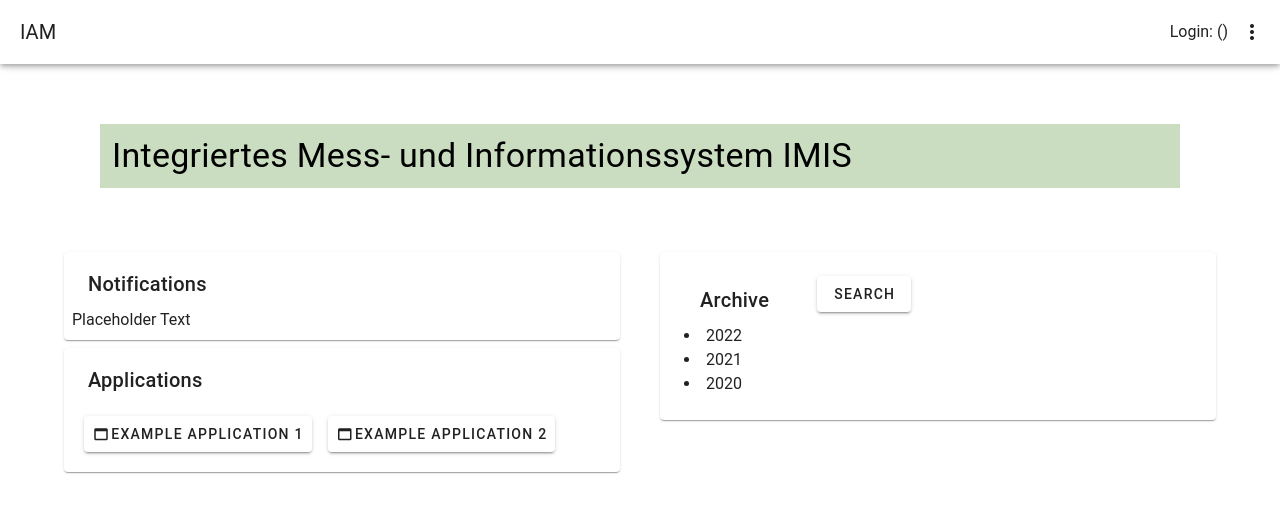
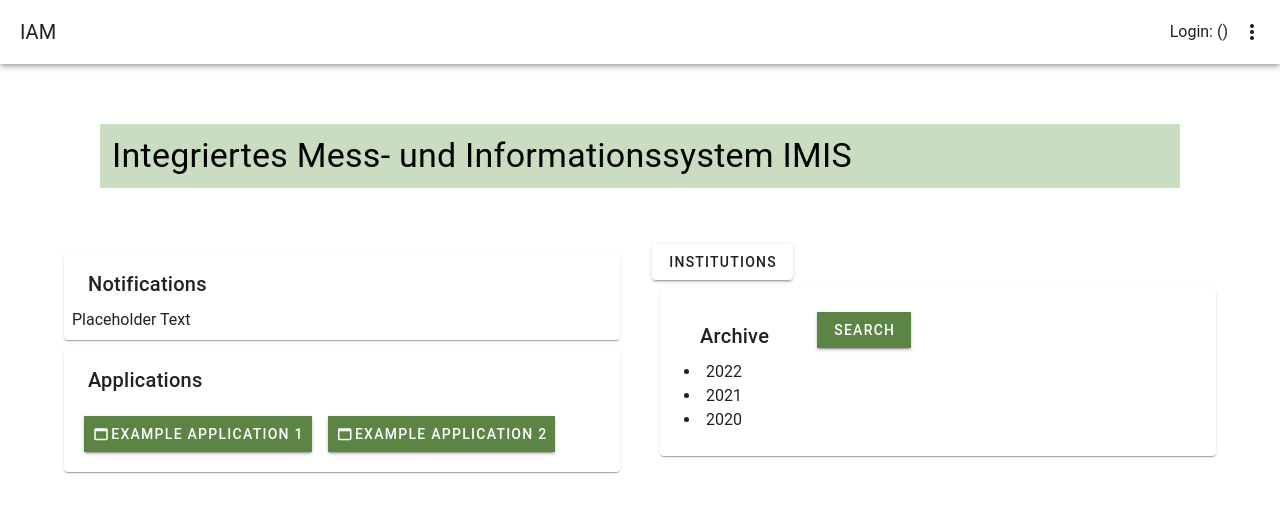
Before and after one commit to OpenBfS/imis-iam, a Vue app in the folder client/: page /#/ in a window 1280 px wide. Shown: the top 512 px of the page. Built offline with nearby package versions, Linux system fonts and the light colour scheme; no server answers.

Commit message:
Add Institution views to Client
* Adds a list view to display all available institutions
* Adds a detail view to display and edit a specific institution

```diff
--- a/client/package.json
+++ b/client/package.json
@@ -15,7 +15,7 @@
     "roboto-fontface": "*",
     "vue": "^3.2.13",
     "vue-router": "^4.0.3",
-    "vuetify": "^3.0.0-beta.0",
+    "vuetify": "^3.0.0-beta.2",
     "vuex": "^4.0.0",
     "webfontloader": "^1.0.0"
   },
--- a/client/src/components/ApplicationComponent.vue
+++ b/client/src/components/ApplicationComponent.vue
@@ -3,14 +3,17 @@
     <v-card-title>Applications</v-card-title>
     <v-container>
       <v-row>
-        <v-btn @click="openInTab(urls.exampleapp1)" class="ma-2 pa-2">
-          <v-icon>mdi-application</v-icon>
-          Example Application 1
-        </v-btn>
-        <v-btn @click="openInTab(urls.exampleapp2)" class="ma-2 pa-2">
-          <v-icon>mdi-application</v-icon>
-          Example Application 2
-        </v-btn>
+        <div v-for="app in applications" :key="app.url">
+          <v-btn
+            :rounded="0"
+            color="accent"
+            @click="openInTab(app.url)"
+            class="ma-2 pa-2"
+          >
+            <v-icon>{{ app.icon }}</v-icon>
+            {{ app.name }}
+          </v-btn>
+        </div>
       </v-row>
     </v-container>
   </v-card>
@@ -21,12 +24,20 @@ export default {
     const openInTab = (url) => {
       window.open(url, "_blank").focus();
     };
-    const urls = {
-      exampleapp1: "https://exampleapp1.test",
-      exampleapp2: "https://exampleapp2.test",
-    };
+    const applications = [
+      {
+        name: "Example Application 1",
+        icon: "mdi-application",
+        url: "https://exampleapp1.test",
+      },
+      {
+        name: "Example Application 2",
+        icon: "mdi-application",
+        url: "https://exampleapp2.test",
+      },
+    ];
     return {
-      urls,
+      applications,
       openInTab,
     };
   },
--- a/client/src/components/ArchiveComponent.vue
+++ b/client/src/components/ArchiveComponent.vue
@@ -9,7 +9,7 @@
           </li>
         </v-col>
         <v-col align="left" justify="left">
-          <v-btn>Search</v-btn>
+          <v-btn :rounded="0" color="accent">Search</v-btn>
         </v-col>
       </v-row>
     </v-container>
--- /dev/null
+++ b/client/src/components/InstitutionListComponent.vue
@@ -0,0 +1,112 @@
+<template>
+  <div class="ma-2 pa-2">Institutions</div>
+  <v-table class="ma-2 pa-2">
+    <thead>
+      <th class="text-left">ID</th>
+      <th class="text-left">Name</th>
+    </thead>
+    <tbody>
+      <tr v-for="item in items" :key="item.id">
+        <v-dialog
+          activator="parent"
+          scrollable
+          @update:modelValue="
+            (newValue) => dialogVisibilityChanged(item.id, newValue)
+          "
+        >
+          <v-card>
+            <v-card-title>
+              <span class="text-h5">TEST {{ item.id }}</span>
+            </v-card-title>
+            <v-card-text>
+              <v-container>
+                <v-row>
+                  <v-col>
+                    <v-text-field
+                      variant="plain"
+                      label="ID"
+                      readonly
+                      v-model="currentInstitution.id"
+                    ></v-text-field>
+                    <v-text-field
+                      variant="underlined"
+                      label="Name"
+                      v-model="currentInstitution.name"
+                    ></v-text-field>
+                  </v-col>
+                </v-row>
+              </v-container>
+            </v-card-text>
+            <v-card-actions>
+              <v-spacer></v-spacer>
+              <v-btn color="accent" @click="saveInstitution()"> Save </v-btn>
+            </v-card-actions>
+          </v-card>
+        </v-dialog>
+        <td>{{ item.id }}</td>
+        <td>{{ item.name }}</td>
+      </tr>
+    </tbody>
+  </v-table>
+</template>
+
+<script>
+import { computed, onMounted } from "vue";
+import institutionStore from "../store";
+export default {
+  setup() {
+    //Load store
+    onMounted(() => {
+      institutionStore.dispatch("institution/loadInstitutions");
+    });
+
+    //Table headers
+    const headers = computed(() => [
+      {
+        text: "ID",
+        align: "start",
+        sortable: "false",
+        value: "id",
+      },
+      {
+        text: "Name",
+        align: "start",
+        sortable: true,
+        value: "name",
+      },
+    ]);
+    //Computed items
+    const items = computed(() => {
+      return institutionStore.state.institution.institutions;
+    });
+
+    const currentInstitution = computed(() => {
+      return institutionStore.state.institution.institution;
+    });
+
+    //Functions
+    const dialogVisibilityChanged = (id, newValue) => {
+      if (newValue) {
+        institutionStore.dispatch("institution/loadInstitutionById", id);
+      }
+    };
+    const saveInstitution = () => {
+      const then = () => {
+        //Reload list items
+        institutionStore.dispatch("institution/loadInstitutions");
+      };
+      //Store edited institution
+      institutionStore.dispatch("institution/storeInstitution", then);
+    };
+
+    //Functions
+    return {
+      currentInstitution,
+      dialogVisibilityChanged,
+      headers,
+      items,
+      saveInstitution,
+    };
+  },
+};
+</script>
--- a/client/src/components/ProfileComponent.vue
+++ b/client/src/components/ProfileComponent.vue
@@ -1,14 +1,8 @@
 <template>
   <v-form ref="form" v-model="valid" lazy-validation>
     <v-container>
-      <v-col>
-        <v-text-field
-          v-model="userData.username"
-          label="Username"
-          variant="plain"
-          readonly
-        >
-        </v-text-field>
+      <v-col cols="6">
+        <div class="mb-4 text-h6">Username: {{ userData.username }}</div>
         <v-text-field
           v-model="userData.firstName"
           label="First name"
@@ -30,12 +24,10 @@
           :rules="emailRules"
           required
         ></v-text-field>
-        <v-container>
-          <v-row>
-            <v-btn @click="save" class="ma-2 pa-2">Save</v-btn>
-            <v-btn @click="reset" class="ma-2 pa-2">Reset</v-btn>
-          </v-row>
-        </v-container>
+        <v-row>
+          <v-btn @click="save" class="ma-2 pa-2">Save</v-btn>
+          <v-btn @click="reset" class="ma-2 pa-2">Reset</v-btn>
+        </v-row>
       </v-col>
     </v-container>
   </v-form>
--- a/client/src/router/index.js
+++ b/client/src/router/index.js
@@ -1,5 +1,6 @@
 import { createRouter, createWebHashHistory } from "vue-router";
 import HomeView from "../views/HomeView.vue";
+import InstitutionView from "../views/InstitutionView.vue";
 import ProfileView from "../views/ProfileView.vue";
 
 const routes = [
@@ -22,6 +23,11 @@ const routes = [
     name: "Profile",
     component: ProfileView,
   },
+  {
+    path: "/institutions",
+    name: "Institution",
+    component: InstitutionView,
+  },
 ];
 
 const router = createRouter({
--- a/client/src/store/index.js
+++ b/client/src/store/index.js
@@ -1,8 +1,10 @@
 import Vuex from "vuex";
 import { profile } from "./profile";
+import { institution } from "./institution";
 
 export default new Vuex.Store({
   modules: {
+    institution,
     profile,
   },
 });
--- /dev/null
+++ b/client/src/store/institution.js
@@ -0,0 +1,52 @@
+import { HTTP } from "../lib/http";
+export const institution = {
+  namespaced: true,
+  state: () => ({
+    //List of institutions
+    institutions: [],
+    //Institution currently edited
+    institution: {},
+  }),
+  mutations: {
+    setInstitutionList: (state, data) => {
+      state.institutions = data;
+    },
+    setInstitution: (state, data) => {
+      state.institution = data;
+    },
+  },
+  actions: {
+    /**
+     * Load all institutions
+     */
+    loadInstitutions({ commit }) {
+      HTTP.get("/institution").then((response) => {
+        if (response.status == 200) {
+          commit("setInstitutionList", response.data);
+        }
+      });
+    },
+    /**
+     * Load institution by id
+     * @param {*} id Id to load
+     */
+    loadInstitutionById({ commit }, id) {
+      HTTP.get("/institution/" + id).then((response) => {
+        if (response.status == 200) {
+          commit("setInstitution", response.data);
+        }
+      });
+    },
+    /**
+     * Store the institution
+     * @param {Function} then Function, called after saving
+     */
+    storeInstitution(context, then) {
+      HTTP.put("/institution", context.state.institution).then(() => {
+        if (then) {
+          then();
+        }
+      });
+    },
+  },
+};
--- a/client/src/views/HomeView.vue
+++ b/client/src/views/HomeView.vue
@@ -9,6 +9,14 @@
         <Applications />
       </v-col>
       <v-col>
+        <v-btn
+          link
+          @click="
+            $route.path == '/institutions' ? '' : $router.push('/institutions')
+          "
+        >
+          Institutions
+        </v-btn>
         <Archive />
       </v-col>
     </v-row>
--- /dev/null
+++ b/client/src/views/InstitutionView.vue
@@ -0,0 +1,15 @@
+<template>
+  <Institution />
+</template>
+
+<script>
+import { defineComponent } from "vue";
+import Institution from "../components/InstitutionListComponent.vue";
+export default defineComponent({
+  name: "ProfileView",
+
+  components: {
+    Institution,
+  },
+});
+</script>
```
Also changed, not shown: 1 other file (tests, documents, lock files or other folders).
